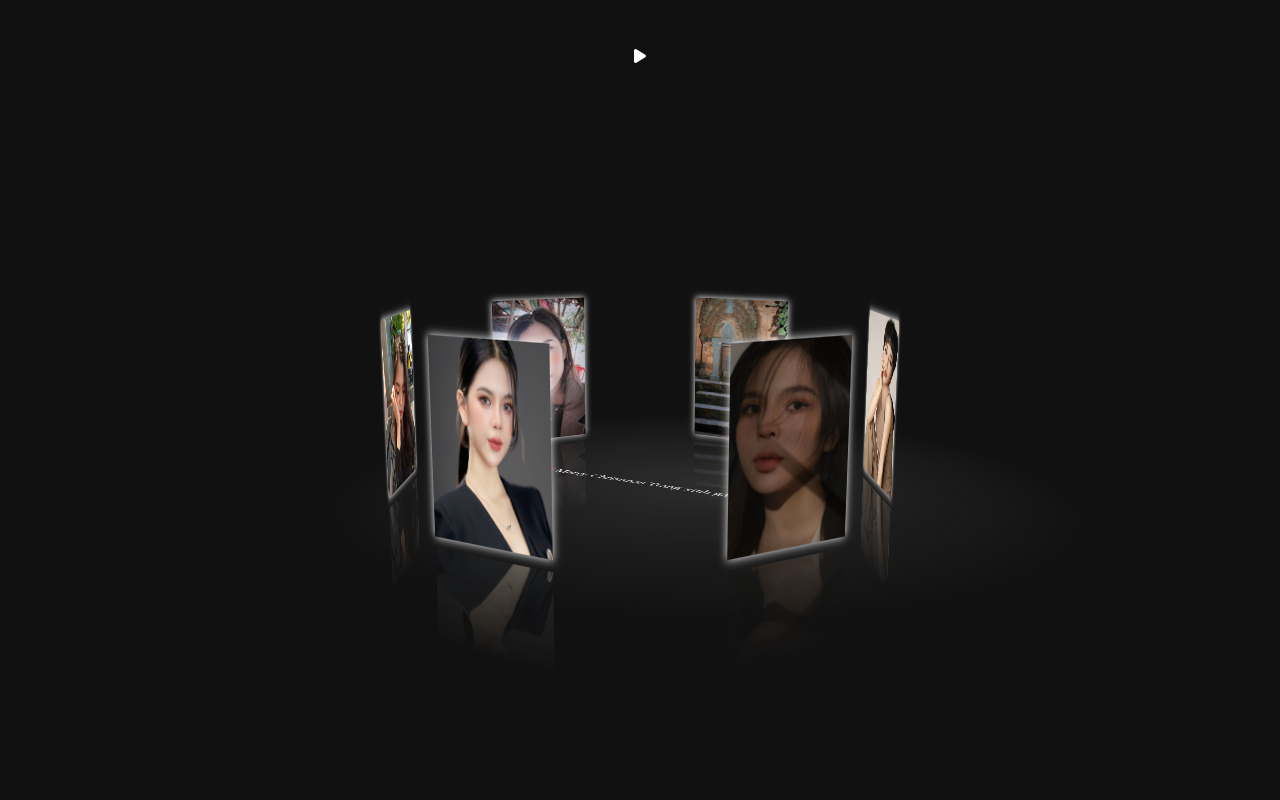
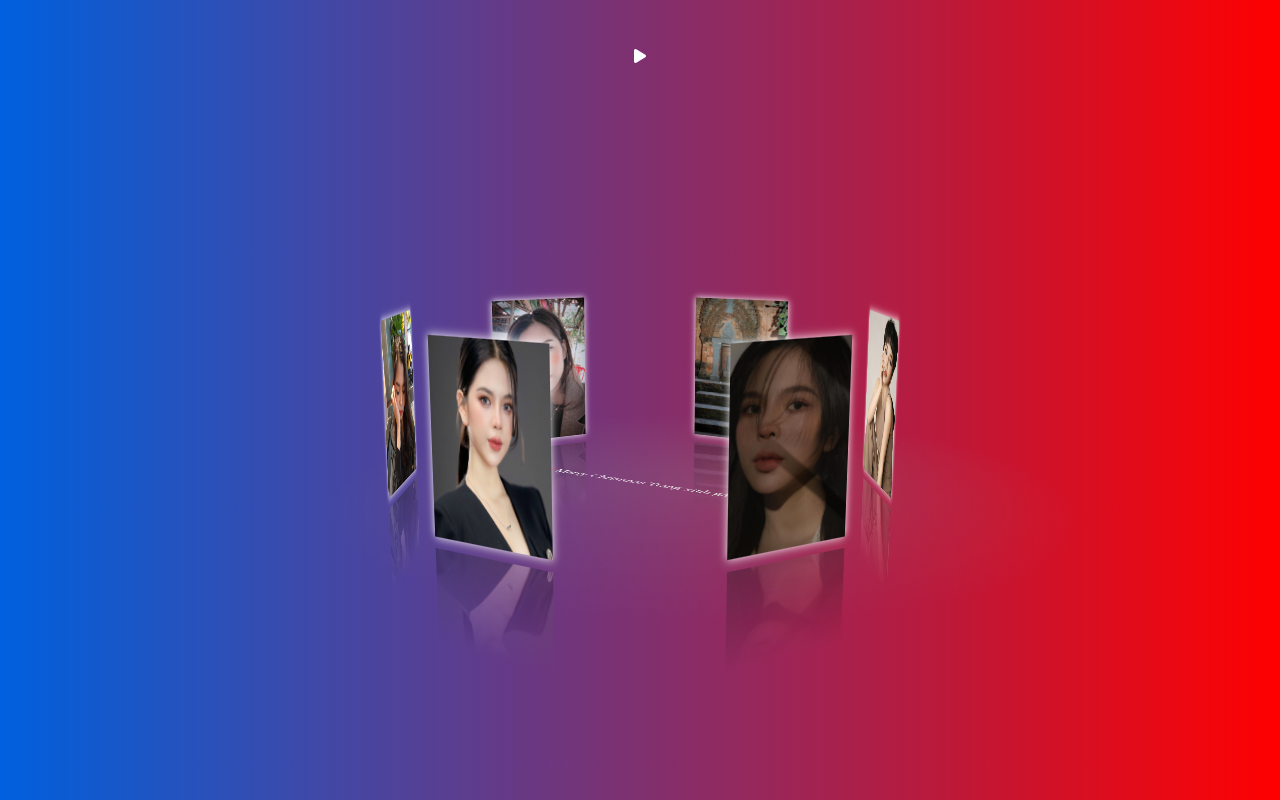
Before and after one commit to trungnd11/htt-slider-img, a plain HTML site: page index.html in a window 1280 px wide. Drawn offline with Linux system fonts and the light colour scheme.

Commit message:
Update bg

```diff
--- a/style.css
+++ b/style.css
@@ -14,6 +14,7 @@ body {
     display: -ms-flexbox;
     display: flex;
     background: #111;
+    background-image: linear-gradient(90deg, rgb(0, 96, 222) 0%, rgb(255, 0, 0) 100%);
     -webkit-perspective: 1000px;
     perspective: 1000px;
     -webkit-transform-style: preserve-3d;
```
